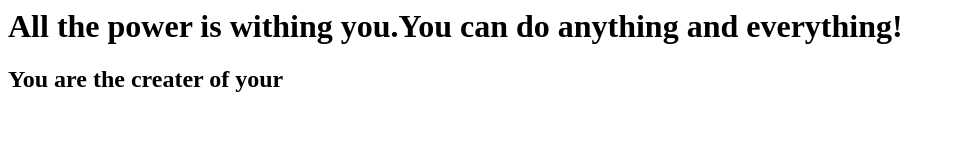
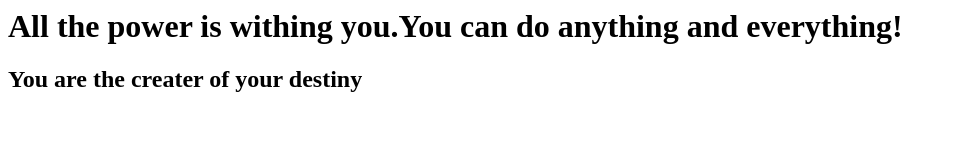
Before and after one commit to rajkhare1/firstgitrepo, a plain HTML site: page index.html in a window 1280 px wide. Shown: the whole page, without its empty margins (0-955 px from the left). Drawn offline with Linux system fonts and the light colour scheme.

Commit message:
fixed the defect - defectId

```diff
--- a/index.html
+++ b/index.html
@@ -1,6 +1,6 @@
 <html>
   <body>
     <h1>All the power is withing you.You can do anything and everything!</h1>
-    <h2>You are the creater of your </h2>
+    <h2>You are the creater of your destiny </h2>
   </body>
 </html>
```
